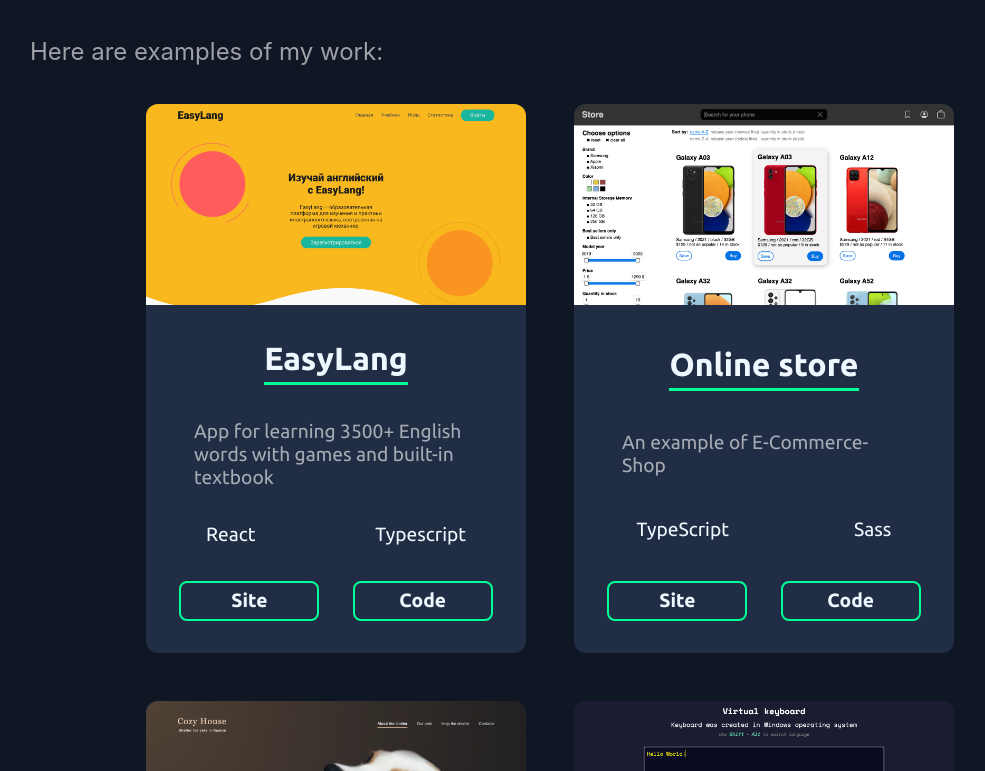
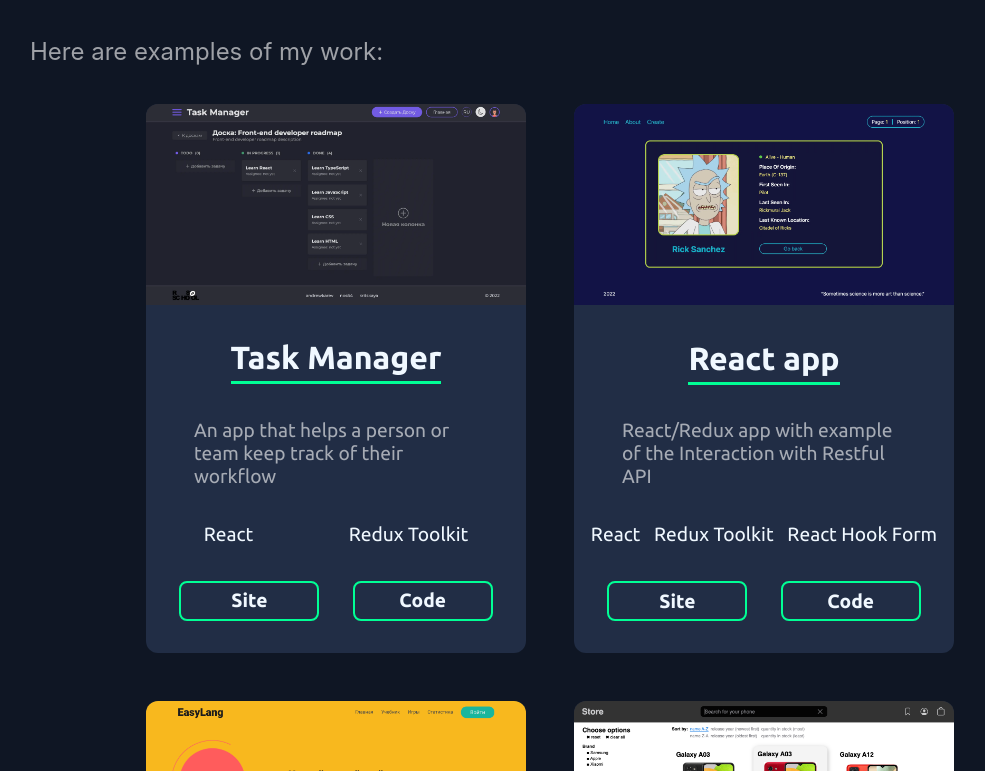
Before and after one commit to andrewkarev/cv, a React (Create React App) app: page / in a window 1280 px wide. Shown: the part 2389-3160 px from the top of the page, without its empty margins (90-1075 px from the left). Built offline with nearby package versions, Linux system fonts and the light colour scheme; the HTML template or start-up script is replaced by a standard one.

Commit message:
feat: update cv with new projects

```diff
--- a/src/components/projects/projects-data.ts
+++ b/src/components/projects/projects-data.ts
@@ -7,8 +7,28 @@ import CSS_SLIDER_IMG from "../../assets/images/projects/CSS-slider.webp";
 import PORTFOLIO_IMG from "../../assets/images/projects/portfolio.webp";
 import VIDEO_PLAYER_IMG from "../../assets/images/projects/HTML5-video-player.webp";
 import TIC_TAC_TOE_IMG from "../../assets/images/projects/tic-tac-toe.webp";
+import REACT_APP from "../../assets/images/projects/React-app.webp";
+import TASK_MANAGER from "../../assets/images/projects/task-manager.webp";
 
 const projectsData = [
+  {
+    title: "Task Manager",
+    description:
+      "An app that helps a person or team keep track of their workflow",
+    technologies: ["React", "Redux Toolkit"],
+    code: "https://github.com/andrewkarev/project-management-app/tree/develop",
+    deploy: "https://rss-project-management-app.netlify.app/",
+    img: TASK_MANAGER,
+  },
+  {
+    title: "React app",
+    description:
+      "React/Redux app with example of the Interaction with Restful API",
+    technologies: ["React", "Redux Toolkit", "React Hook Form"],
+    code: "https://github.com/andrewkarev/RSS-React-tasks/tree/redux",
+    deploy: "https://rss-react2022q3.netlify.app/",
+    img: REACT_APP,
+  },
   {
     title: "EasyLang",
     description:
--- a/src/components/projects/projects.css
+++ b/src/components/projects/projects.css
@@ -71,6 +71,12 @@
 .project-stack {
   display: flex;
   justify-content: space-around;
+  align-items: center;
+  padding: 0 10px;
+}
+
+.project-technology {
+  text-align: center;
 }
 
 .project-btns-container {
```
Also changed, not shown: src/assets/images/projects/React-app.webp (added), src/assets/images/projects/task-manager.webp (added).
